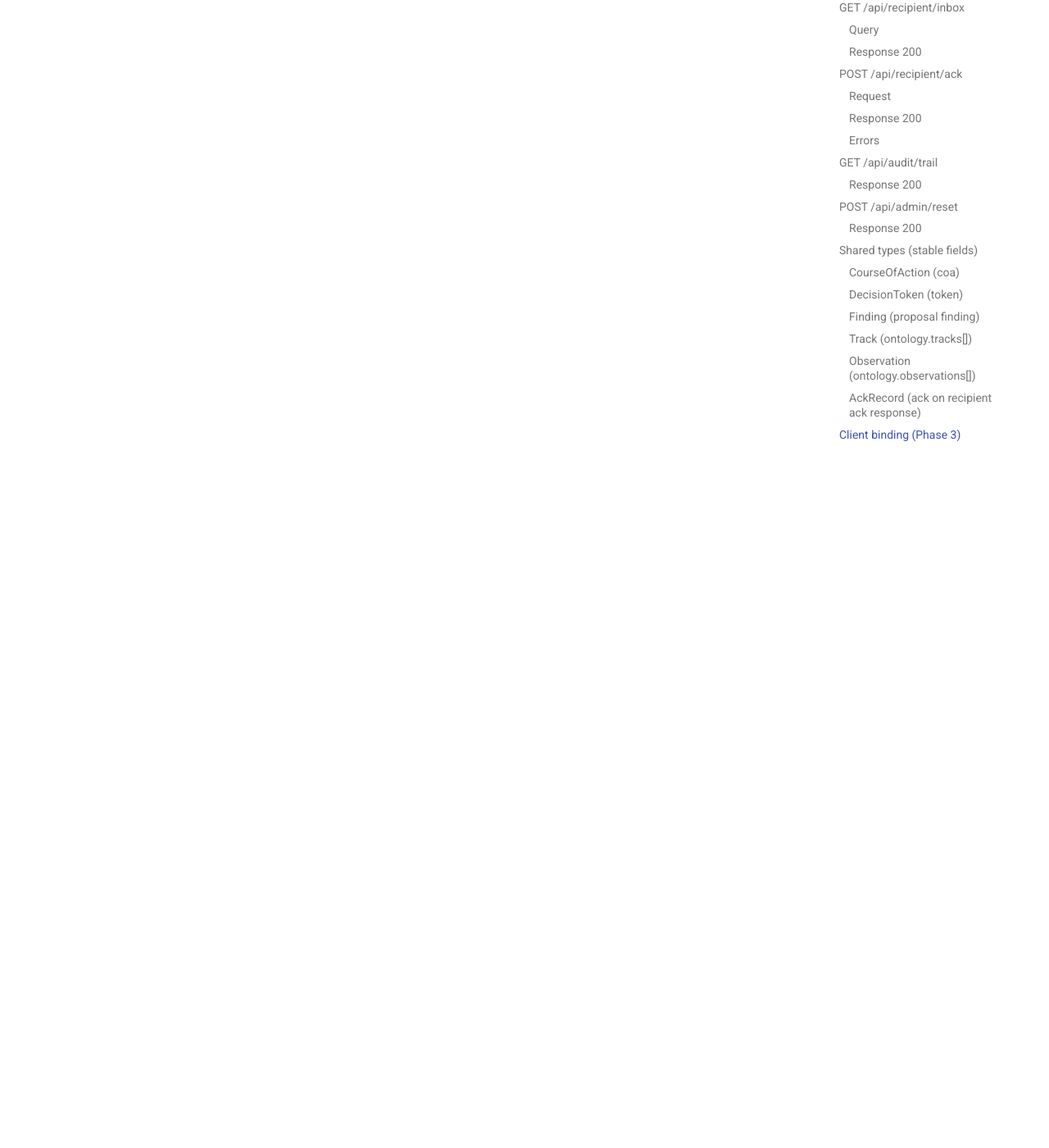
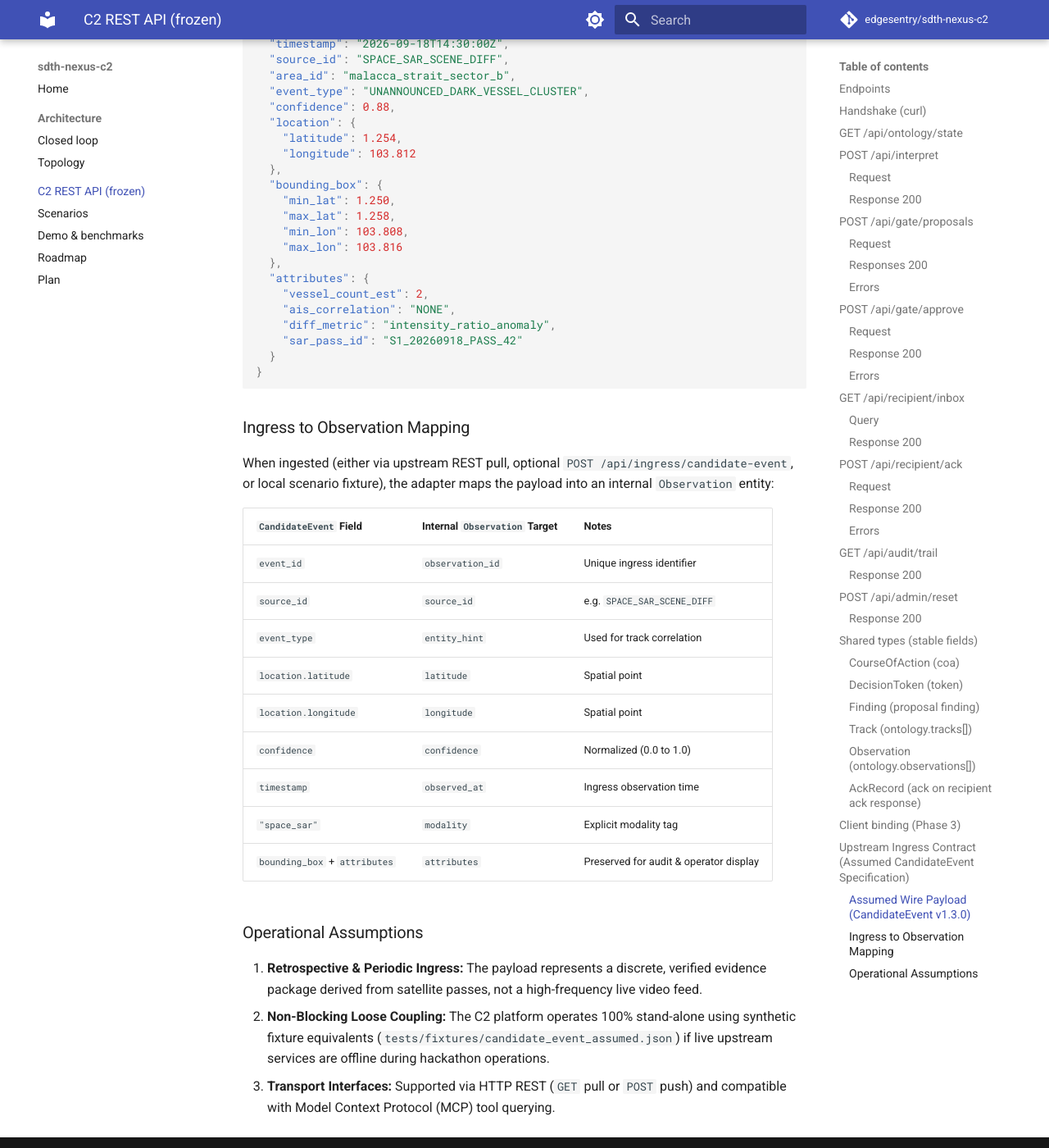
Before and after one commit to edgesentry/sdth-nexus-c2, an MkDocs documentation site: the page built from docs/api/rest.md, in a window 1280 px wide and 1400 px high, scrolled down 14766 px. Shown: the whole window at 82% size. Built offline with MkDocs 1.6.1 and Material for MkDocs 9.7.7, drawn with Linux system fonts in a browser that asks for light colours; comment, search, counter and statistics services are not loaded; some of the changed text lies outside the part shown.

Commit message:
docs: specify assumed upstream SAR CandidateEvent contract and mapping (#34)
* docs: specify assumed upstream SAR CandidateEvent contract and mapping

* docs: fix relative link to rest.md for strict mkdocs build

````diff
--- a/docs/api/rest.md
+++ b/docs/api/rest.md
@@ -561,3 +561,61 @@ Paths above are the frozen surface. UI clients must not invent alternate routes
     Endpoints currently return ad-hoc `dict[str, Any]`, so `/openapi.json` lacks response schemas.
     Introduce response models (`OntologyStateResponse`, `ApproveResponse`, …) later to auto-validate
     outgoing payloads and enable TypeScript client generation for BattlePlan.
+
+---
+
+## Upstream Ingress Contract (Assumed CandidateEvent Specification)
+
+The 7 core endpoints above govern the **downstream C2 decision, gating, and recipient handshake** and remain frozen.
+
+For **upstream macro intelligence ingress** (such as space-based SAR scene-difference anomaly evidence), the C2 engine assumes an open, typed `CandidateEvent` payload structure (pending final schema file handover). This enables continuous, non-blocking development via local fixtures and mock adapters.
+
+### Assumed Wire Payload (`CandidateEvent` v1.3.0)
+
+```json
+{
+  "event_id": "evt_sar_20260918_001",
+  "timestamp": "2026-09-18T14:30:00Z",
+  "source_id": "SPACE_SAR_SCENE_DIFF",
+  "area_id": "malacca_strait_sector_b",
+  "event_type": "UNANNOUNCED_DARK_VESSEL_CLUSTER",
+  "confidence": 0.88,
+  "location": {
+    "latitude": 1.254,
+    "longitude": 103.812
+  },
+  "bounding_box": {
+    "min_lat": 1.250,
+    "max_lat": 1.258,
+    "min_lon": 103.808,
+    "max_lon": 103.816
+  },
+  "attributes": {
+    "vessel_count_est": 2,
+    "ais_correlation": "NONE",
+    "diff_metric": "intensity_ratio_anomaly",
+    "sar_pass_id": "S1_20260918_PASS_42"
+  }
+}
+```
+
+### Ingress to Observation Mapping
+
+When ingested (either via upstream REST pull, optional `POST /api/ingress/candidate-event`, or local scenario fixture), the adapter maps the payload into an internal `Observation` entity:
+
+| `CandidateEvent` Field | Internal `Observation` Target | Notes |
+|------------------------|-------------------------------|-------|
+| `event_id` | `observation_id` | Unique ingress identifier |
+| `source_id` | `source_id` | e.g. `SPACE_SAR_SCENE_DIFF` |
+| `event_type` | `entity_hint` | Used for track correlation |
+| `location.latitude` | `latitude` | Spatial point |
+| `location.longitude` | `longitude` | Spatial point |
+| `confidence` | `confidence` | Normalized (0.0 to 1.0) |
+| `timestamp` | `observed_at` | Ingress observation time |
+| `"space_sar"` | `modality` | Explicit modality tag |
+| `bounding_box` + `attributes` | `attributes` | Preserved for audit & operator display |
+
+### Operational Assumptions
+1. **Retrospective & Periodic Ingress:** The payload represents a discrete, verified evidence package derived from satellite passes, not a high-frequency live video feed.
+2. **Non-Blocking Loose Coupling:** The C2 platform operates 100% stand-alone using synthetic fixture equivalents (`tests/fixtures/candidate_event_assumed.json`) if live upstream services are offline during hackathon operations.
+3. **Transport Interfaces:** Supported via HTTP REST (`GET` pull or `POST` push) and compatible with Model Context Protocol (MCP) tool querying.
````
Also changed, not shown: docs/plan.md (+1 -1 lines).
